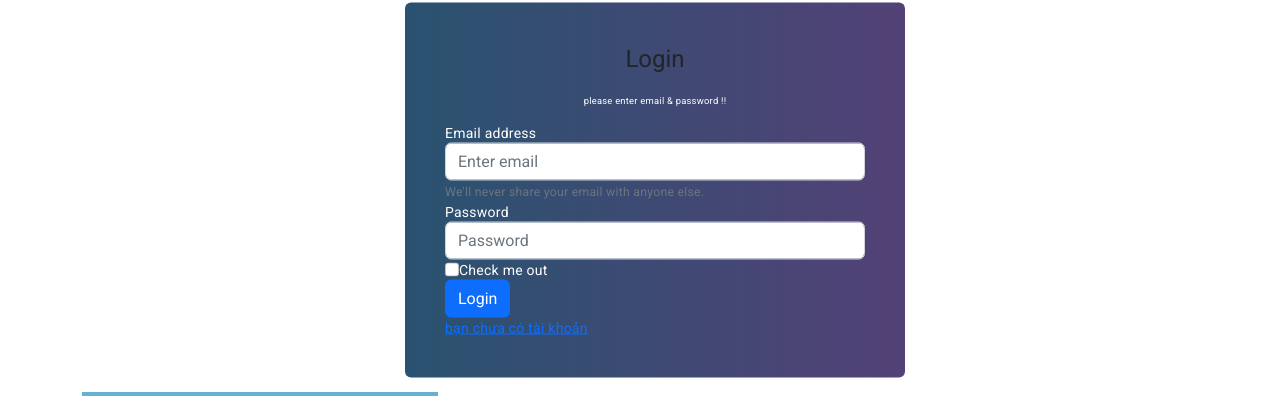
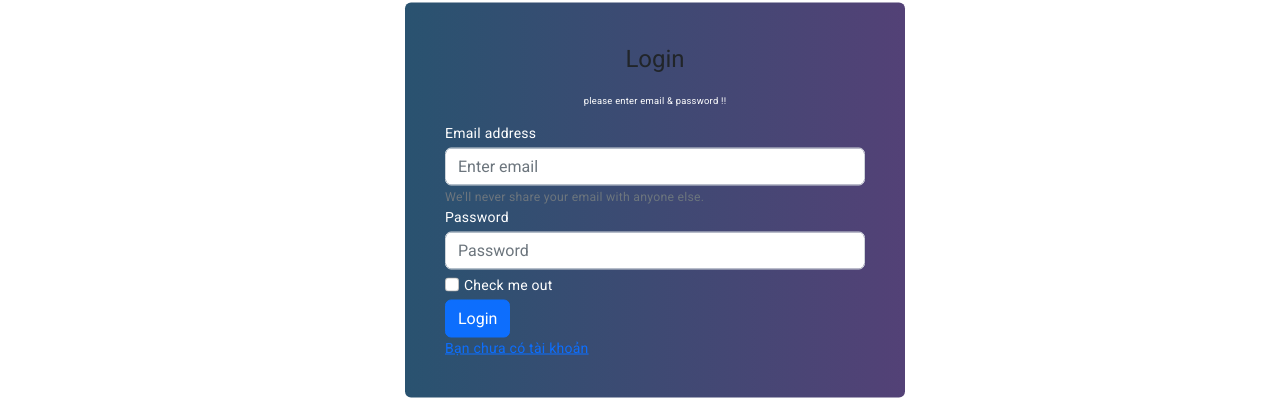
Before and after one commit to anhvt21134/lamangular, an Angular app: page /login in a window 1280 px wide. Shown: the part 99-504 px from the top of the page. Built offline with nearby package versions, Linux system fonts and the light colour scheme.

Commit message:
validate form login

```diff
--- a/src/app/pages/login/login.component.html
+++ b/src/app/pages/login/login.component.html
@@ -16,19 +16,40 @@
                             <small id="emailHelp" class="form-text text-muted">We'll never share
                                 your email with anyone
                                 else.</small>
+                            <div class="errors">
+                                <div
+                                    *ngIf="loginForm.get('email')?.hasError('required') && submitted">
+                                    Email là trường bắt buộc
+                                </div>
+                                <div *ngIf="loginForm.get('email')?.hasError('email') && submitted">
+                                    Email không đúng định dạng
+                                </div>
+                            </div>
                         </div>
                         <div class="mb3">
                             <label for="exampleInputPassword1">Password</label>
                             <input formControlName="password" type="password" class="form-control"
                                 id="exampleInputPassword1" placeholder="Password">
+                            <div class="errors">
+                                <div *ngIf="
+                                    loginForm.get('password')?.hasError('required') && submitted
+                                            ">
+                                    Mật khẩu là bắt buộc
+                                </div>
+                                <div *ngIf="
+                                    loginForm.get('password')?.hasError('minlength') && submitted
+                                ">
+                                    Mật khẩu phải trên 6 ký tự
+                                </div>
+                            </div>
                         </div>
-                        <div class="mb3">
+                        <div class="mb3 check">
                             <input type="checkbox" class="form-check-input" id="exampleCheck1">
                             <label class="form-check-label" for="exampleCheck1">Check me out</label>
                         </div>
                         <button type="submit" class="btn btn-primary">Login</button>
                     </form>
-                    <a routerLink="/register">bạn chưa có tài khoản</a>
+                    <a routerLink="/register">Bạn chưa có tài khoản</a>
                 </form>
             </div>
         </div>
--- a/src/app/pages/login/login.component.scss
+++ b/src/app/pages/login/login.component.scss
@@ -21,4 +21,18 @@ h6 {
 
 label {
     color: #fff;
+    padding-bottom: 5px;
 }
+
+.check {
+    padding-top: 5px;
+}
+
+.form-check-label {
+    padding-left: 5px;
+}
+
+.errors {
+    color: red;
+    font-style: italic;
+}
--- a/src/app/pages/login/login.component.ts
+++ b/src/app/pages/login/login.component.ts
@@ -1,7 +1,7 @@
 
 import { HttpClient } from '@angular/common/http';
 import { Component, OnInit } from '@angular/core';
-import { FormGroup, FormBuilder } from '@angular/forms'
+import { FormGroup, FormBuilder, Validators } from '@angular/forms'
 import { Router } from '@angular/router';
 
 @Component({
@@ -16,11 +16,13 @@ export class LoginComponent implements OnInit {
   constructor(private formBuilder: FormBuilder, private http: HttpClient, private router: Router) { }
   ngOnInit(): void {
     this.loginForm = this.formBuilder.group({
-      email: [''],
-      password: ['']
+      email: ['', [Validators.required, Validators.email]],
+      password: ['', [Validators.required, Validators.minLength(6)]],
     })
   }
   login() {
+    this.submitted = true;
+    if (this.loginForm.valid) {
       this.http.get<any>("http://localhost:3000/registerusers").subscribe(res => {
         const user = res.find((a: any) => {
           return a.email === this.loginForm.value.email && a.password === this.loginForm.value.password
@@ -36,6 +38,8 @@ export class LoginComponent implements OnInit {
       }, err => {
         alert("đã sảy ra sự cố!!!")
       })
+    }
+
 
   }
 }
```
Lines whose indentation alone changed are shown as unchanged.
